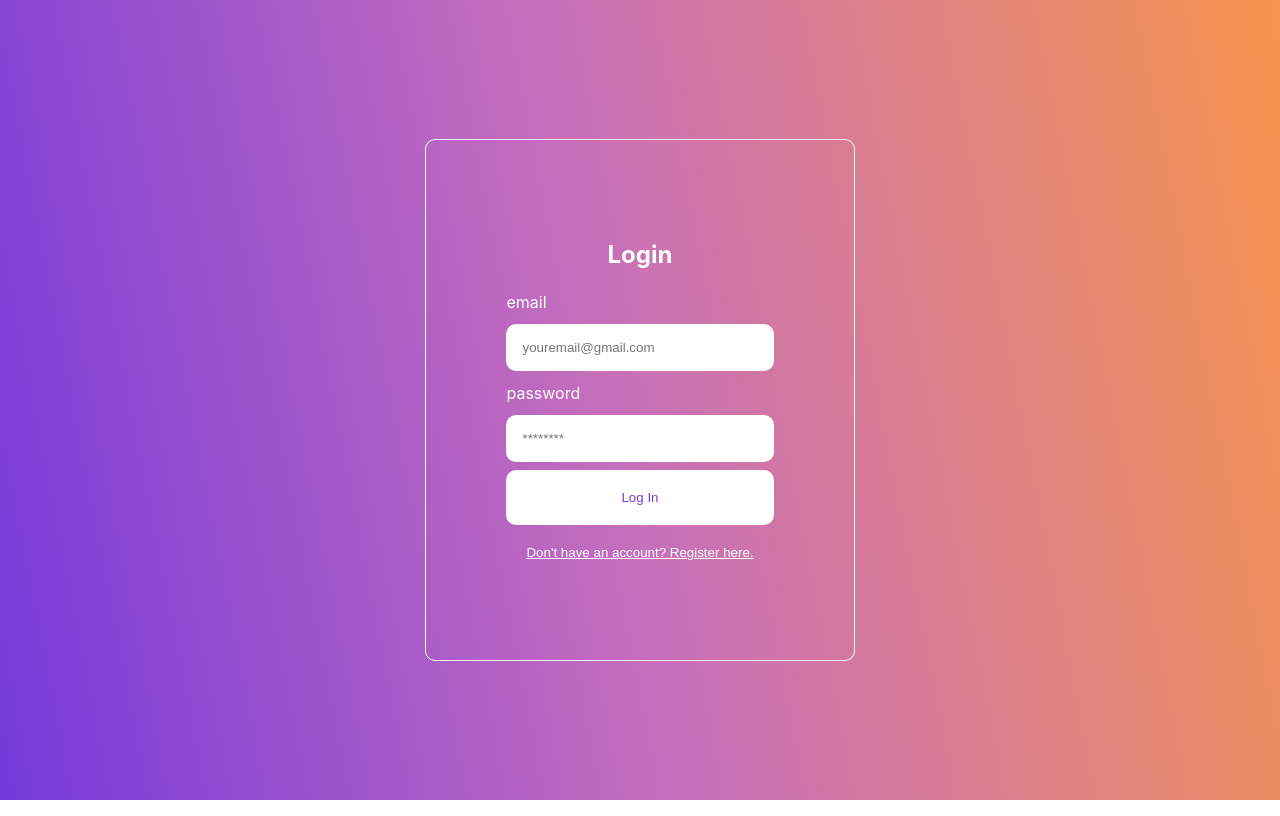
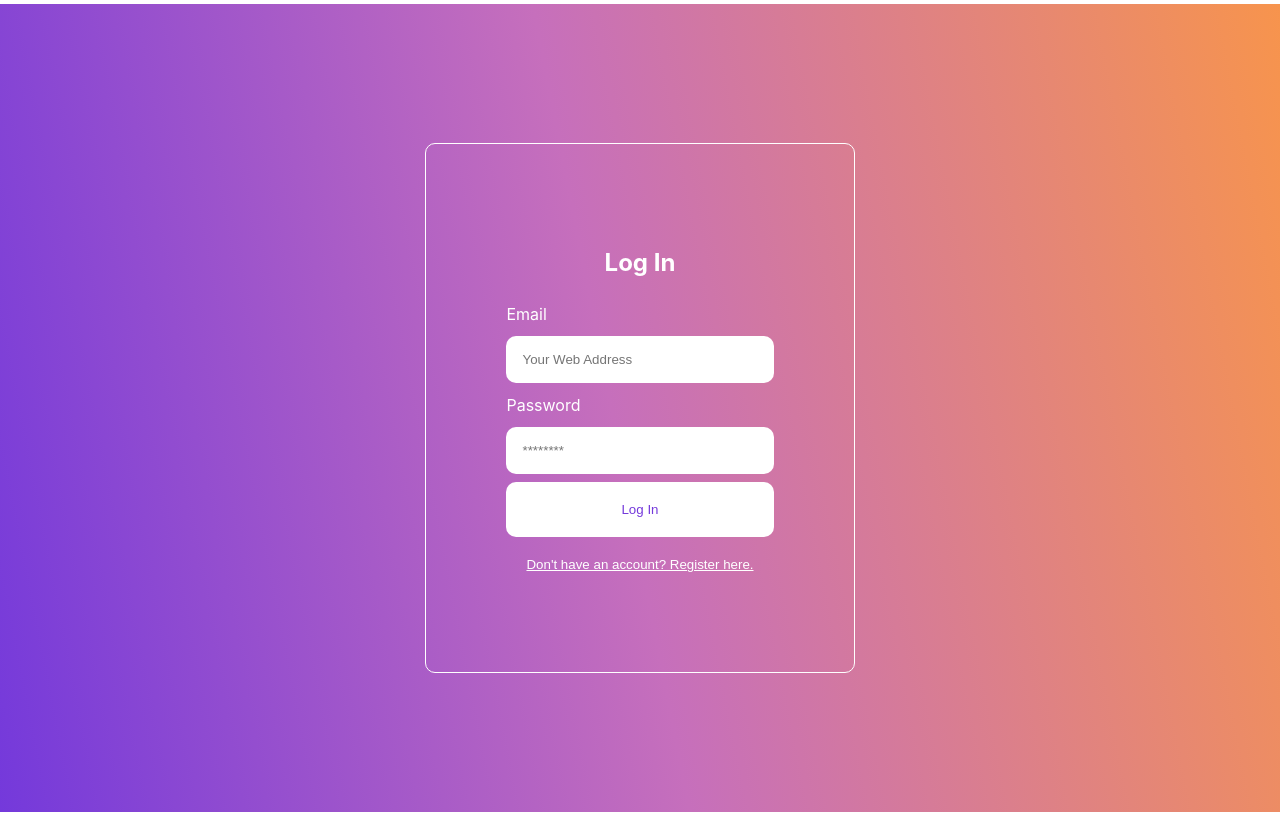
Before and after one commit to helinakdogan/log-in-page, a React (Create React App) app: page / in a window 1280 px wide. Built offline with nearby package versions, Linux system fonts and the light colour scheme.

Commit message:
08.05.2023

```diff
--- a/src/App.css
+++ b/src/App.css
@@ -22,8 +22,13 @@
   }
 }
 
-label {
+div {
   text-align: left;
+  padding: 0.25rem 0;
+}
+
+h2{
+  text-align: center;
   padding: 0.25rem 0;
 }
 
--- a/src/Login.jsx
+++ b/src/Login.jsx
@@ -1,6 +1,7 @@
 import React, { useState } from "react";
 
 export const Login = (props) => {
+
     const [email, setEmail] = useState('');
     const [pass, setPass] = useState('');
 
@@ -11,14 +12,20 @@ export const Login = (props) => {
 
     return (
         <div className="auth-form-container">
-            <h2>Login</h2>
+
+            <h2>Log In</h2>
+
             <form className="login-form" onSubmit={handleSubmit}>
-                <label htmlFor="email">email</label>
-                <input value={email} onChange={(e) => setEmail(e.target.value)}type="email" placeholder="youremail@gmail.com" id="email" name="email" />
-                <label htmlFor="password">password</label>
+
+                <div className="email">Email</div>
+                <input value={email} onChange={(e) => setEmail(e.target.value)}type="email" placeholder="Your Web Address" id="email" name="email" />
+
+                <div className="password">Password</div>
                 <input value={pass} onChange={(e) => setPass(e.target.value)} type="password" placeholder="********" id="password" name="password" />
+
                 <button type="submit">Log In</button>
             </form>
+
             <button className="link-btn" onClick={() => props.onFormSwitch('register')}>Don't have an account? Register here.</button>
         </div>
     )
--- a/src/Register.jsx
+++ b/src/Register.jsx
@@ -1,6 +1,7 @@
 import React, { useState } from "react";
 
 export const Register = (props) => {
+
     const [email, setEmail] = useState('');
     const [pass, setPass] = useState('');
     const [name, setName] = useState('');
@@ -12,17 +13,23 @@ export const Register = (props) => {
 
     return (
         <div className="auth-form-container">
+
             <h2>Register</h2>
+
         <form className="register-form" onSubmit={handleSubmit}>
-            <label htmlFor="name">Full name</label>
-            <input value={name} name="name" onChange={(e) => setName(e.target.value)} id="name" placeholder="full Name" />
-            <label htmlFor="email">email</label>
-            <input value={email} onChange={(e) => setEmail(e.target.value)}type="email" placeholder="youremail@gmail.com" id="email" name="email" />
-            <label htmlFor="password">password</label>
+
+            <div className="name">Name</div>
+            <input value={name} name="name" onChange={(e) => setName(e.target.value)} id="name" placeholder="Enter Your Full Name" />
+
+            <div className="email">Email</div>
+            <input value={email} onChange={(e) => setEmail(e.target.value)}type="email" placeholder="Enter Your Web Address" id="email" name="email" />
+
+            <div className="password">Password</div>
             <input value={pass} onChange={(e) => setPass(e.target.value)} type="password" placeholder="********" id="password" name="password" />
+
             <button type="submit">Log In</button>
         </form>
-        <button className="link-btn" onClick={() => props.onFormSwitch('login')}>Already have an account? Login here.</button>
+        <button className="link-btn" onClick={() => props.onFormSwitch('login')}>Already have an account? Log in here.</button>
     </div>
     )
 }
```
